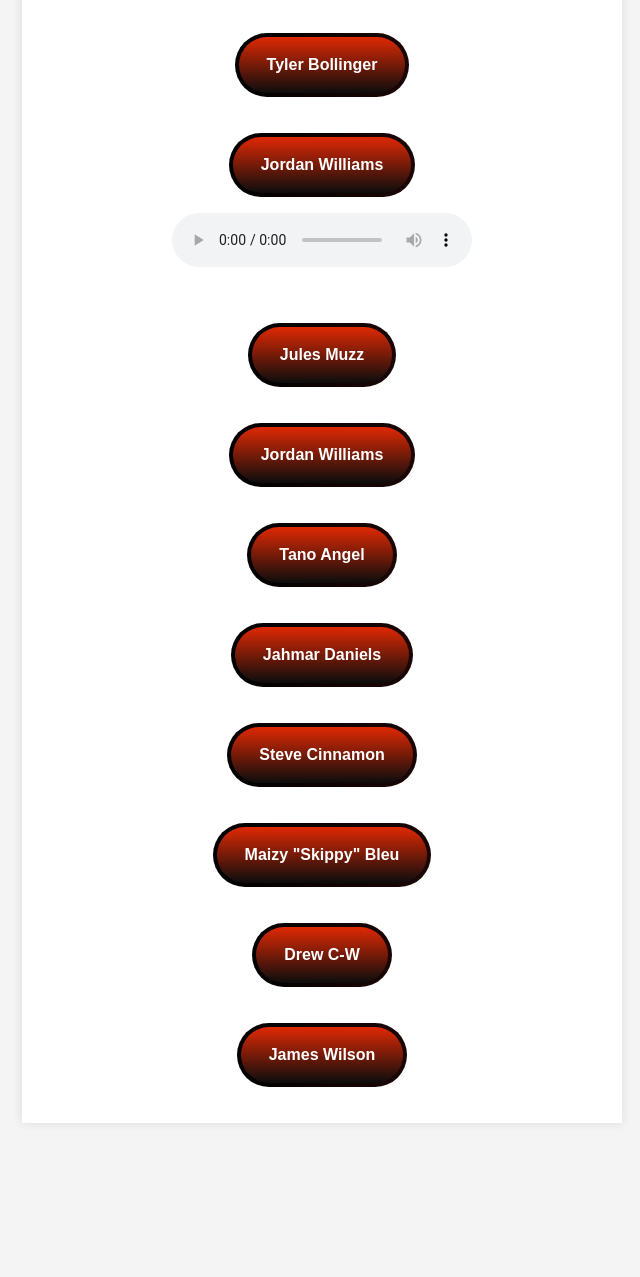
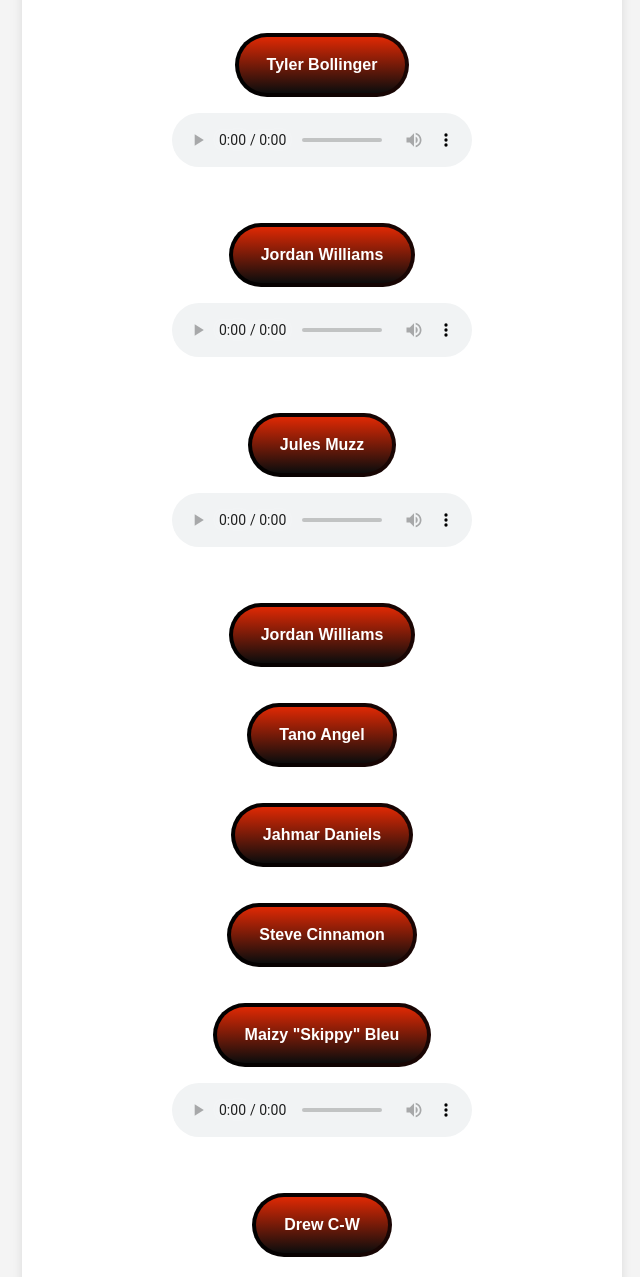
Before and after one commit to BankPlankBOI/walkupsongsHarambesRevenge, a plain HTML site: page index.html in a window 1280 px wide. Shown: the part 903-2180 px from the top of the page, without its empty margins (318-958 px from the left). Before the commit the page ends 2034 px from the top, so only its background shows below. Drawn offline with Linux system fonts and the light colour scheme.

Commit message:
git commit -m "Maizy, Jules, Tyler "

```diff
--- a/index.html
+++ b/index.html
@@ -48,6 +48,9 @@
         <br> <br>
 
         <button class="button" role="button">Tyler Bollinger</button>
+        <figure>
+            <audio controls src="BeatwithoutBass.mp3"></audio>
+        </figure>
         <br> <br>
 
         <button class="button" role="button">Jordan Williams</button>
@@ -57,6 +60,9 @@
         <br> <br>
 
         <button class="button" role="button">Jules Muzz</button>
+        <figure>
+            <audio controls src="PrettyGirlsWalk.mp3"></audio>
+        </figure>
         <br> <br>
 
         <button class="button" role="button">Jordan Williams</button>
@@ -72,6 +78,9 @@
         <br> <br>
 
         <button class="button" role="button">Maizy "Skippy" Bleu</button>
+        <figure>
+            <audio controls src="2bts.mp3"></audio>
+        </figure>
         <br> <br>
 
         <button class="button" role="button">Drew C-W</button>
```
Also changed, not shown: 3 other files.
